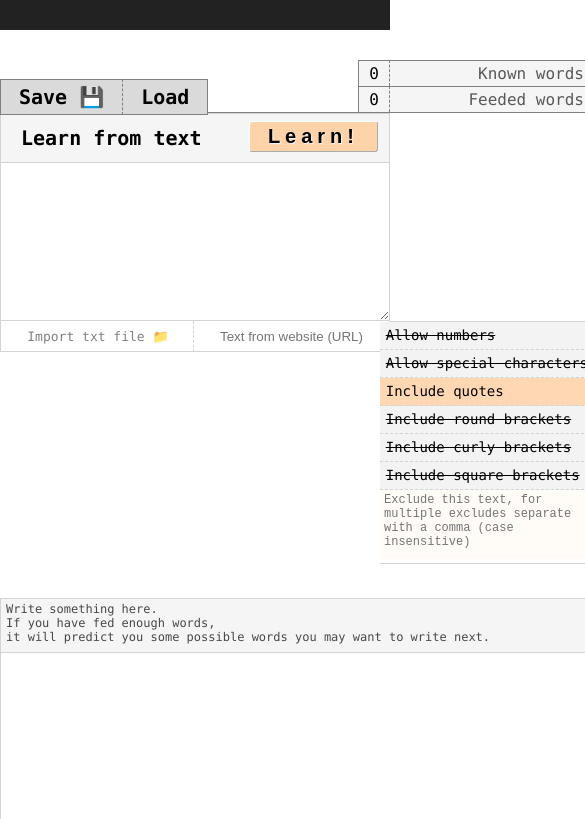
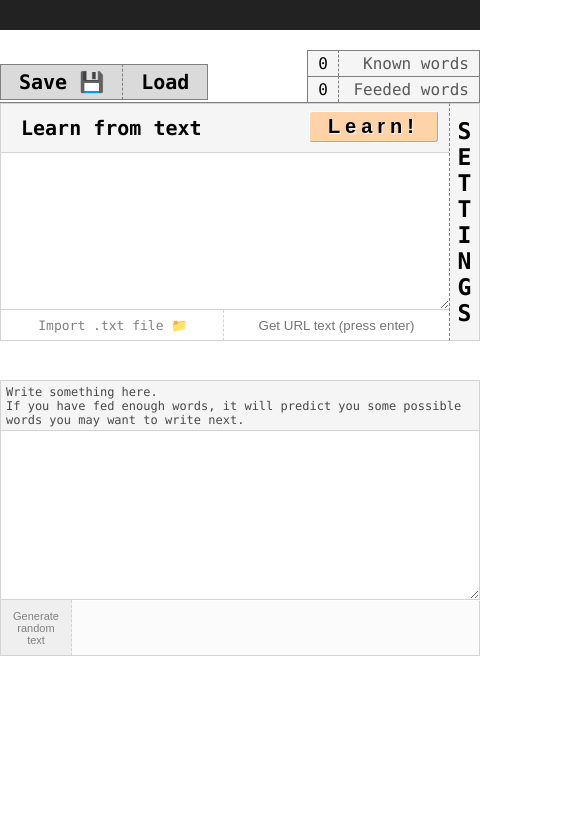
Before and after one commit to SchwSimon/predict, a React app: page / in a window 390 px wide. Shown: the part 85-904 px from the top of the page, 585 px wide, since content can reach past the window. After the commit the page ends 844 px from the top, so only its background shows below. Built offline with nearby package versions, Linux system fonts and the light colour scheme.

Commit message:
Some fixed and mobile optimization

```diff
--- a/public/index.html
+++ b/public/index.html
@@ -2,7 +2,7 @@
 <html lang="en">
   <head>
     <meta charset="utf-8">
-    <meta name="viewport" content="width=device-width, initial-scale=1, shrink-to-fit=yes">
+    <meta name="viewport" content="width=device-width, initial-scale=1, shrink-to-fit=no">
     <meta name="theme-color" content="#000000">
     <!--
       manifest.json provides metadata used when your web app is added to the
--- a/src/components/predict-input.js
+++ b/src/components/predict-input.js
@@ -69,7 +69,7 @@ class PredictInput extends PureComponent {
 		return (
 			<div>
 				<div className="PredictInput">
-					<div className="PredictInput-label">Write something here.<br/>If you have fed enough words,<br/>it will predict you some possible words you may want to write next.</div>
+					<div className="PredictInput-label">Write something here.<br/>If you have fed enough words, it will predict you some possible words you may want to write next.</div>
 					<textarea
 						ref={input => this.input = input}
 						className="PredictInput-input onInputFocus"
--- a/src/components/predict-random.js
+++ b/src/components/predict-random.js
@@ -48,7 +48,7 @@ class PredictRandom extends PureComponent {
 			// begin the random text with the first index word as starting word
 		let randomText = indexWord.charAt(0).toUpperCase() + indexWord.substr(1);
 
-		for( let i = 0; ;i++ ) {	// for(let i = 0, len = Math.ceil(Math.random()*(20-6)+6); i < len; i++) {
+		for( let i = 0; ;i++ ) {
 			if (!this.props.words[indexWord])	// if the indexWord does not exist, generate another one
 				indexWord = defaultKeyList[randomIndex(defaultKeyList.length)];
 
--- a/src/components/predict-settings.js
+++ b/src/components/predict-settings.js
@@ -19,8 +19,13 @@ class Settings extends PureComponent {
 	constructor(props) {
 		super(props);
 
+		this.state = {
+			showSettings: false
+		}
+
 		this.onCheckboxChange = this.onCheckboxChange.bind(this);
 		this.onExcludeChange = this.onExcludeChange.bind(this);
+		this.toggleSettings = this.toggleSettings.bind(this);
 	}
 
 	// on bool setting toggle
@@ -57,9 +62,16 @@ class Settings extends PureComponent {
 		}
 	}
 
+	toggleSettings() {
+		this.setState({
+			showSettings: !this.state.showSettings
+		})
+	}
+
 	render() {
 		return (
 			<div className="Settings">
+				<div className={'Settings-main' + ((this.state.showSettings) ? ' Settings-show' : '')}>
 					{Object.keys(boolSettingTitles).map((key, index) => {
 						return (
 							<div
@@ -84,6 +96,11 @@ class Settings extends PureComponent {
 						spellecheck="false"
 					/>
 				</div>
+				<div className={'Settings-trigger' + ((this.state.showSettings) ? ' Settings-trigger-open' : '')} onClick={this.toggleSettings}>
+					<div className="Settings-trigger-label">S E T T I N G S</div>
+					<div className="vCenterer"></div>
+				</div>
+			</div>
 		)
 	}
 }
--- a/src/components/predict-trainer.js
+++ b/src/components/predict-trainer.js
@@ -158,7 +158,6 @@ class Trainer extends PureComponent {			// MAKE URL LOADING STATE !
 					onClick={this.onTextLearn}
 					disabled={this.state.modalShow}
 				>Learn!</button>
-				<div className="Trainer-text-con">
 				<textarea
 					className="Trainer-text-input onInputFocus"
 					ref={input => this.textInput = input}
@@ -177,10 +176,9 @@ class Trainer extends PureComponent {			// MAKE URL LOADING STATE !
 					</div>
 					<div className="vCenterer" />
 				</div>
-				</div>
-				<div className="Trainer-file-con">
+				<div className="Trainer-file">
 					<div className="Trainer-file-label">
-						Import txt file
+						Import .txt file
 						<span role="img" aria-label="file"> &#128193;</span>
 					</div>
 					<div className="vCenterer" />
@@ -196,7 +194,7 @@ class Trainer extends PureComponent {			// MAKE URL LOADING STATE !
 					className="Trainer-url-input"
 					ref={input => this.urlInput = input}
 					onKeyDown={this.onUrlEnter}
-					placeholder="Text from website (URL)"
+					placeholder="Get URL text (press enter)"
 					type="text"
 				/>
 			</div>
--- a/src/containers/Learn.js
+++ b/src/containers/Learn.js
@@ -9,11 +9,8 @@ import Settings from '../components/predict-settings';
 class Learn extends PureComponent {
 	render() {
 		return (
-			<div>
 			<div style={{
-					display: 'inline-block',
-					marginBottom: 30,
-					marginTop: 30
+				marginBottom: 70,
 			}}>
 				<div style={{
 					position: 'relative',
@@ -24,11 +21,11 @@ class Learn extends PureComponent {
 					<Statistic />
 					<div style={{clear:'both'}} />
 				</div>
-					<div>
+				<div style={{
+					position: 'relative'
+				}}>
 					<Trainer />
 					<Settings />
-						<div style={{clear:'both'}} />
-					</div>
 				</div>
 			</div>
 		)
--- a/src/reducers/predict/TextParser.js
+++ b/src/reducers/predict/TextParser.js
@@ -2,6 +2,15 @@
 
 const PHRASE_END_PUNCTUATION = '.';
 const PHRASE_BREAK_PUNCTUATION = ',';
+
+/*
+ * Firefox only issue, when the words "watch" or "unwatch" are getting assigned,
+ * it will cause a TypeError later when parsing the object.
+ * Because we handle all text in lower case only the other prototypes are not an issue because they are camelcased
+ * Except for the constructor, so we just regex that word out..
+ */
+delete Object.prototype.watch;
+delete Object.prototype.unwatch;
 
 /*
  * extract text between the given marks
@@ -61,14 +70,15 @@ export default function parseText(text, options) {
 		});
 	}
 
-	text = text.replace(/(?:https?|ftp):\/\/[\n\S]+/g, ' ')	// remove urls (https:// & http://)
+	text = text.replace(/constructor/g, ' ')	// remove the word "constructor", see the issue described at the beginning of the script
+					.replace(/(?:https?|ftp):\/\/[\n\S]+/g, ' ')	// remove urls (https:// & http://)
 					.replace(/(?:www).[\n\S]+/g, ' ')	// remvove urls (www.)
 
 					.replace(/[”“‘’«»]/g, '"')	// replace quotation marks to default: "
 					.replace(/[´`’]/g, "'")		// replace apostrophe marks to default: '
-					.replace(/[;?!:.]/g, PHRASE_END_PUNCTUATION)	// replace sentence ending or sentence breaking marks to default: .
-					.replace(/\n\s*\n/g, PHRASE_END_PUNCTUATION)	// replace double new lines to default: .
-					.replace(/[,]/g, PHRASE_BREAK_PUNCTUATION);	// replace sentence break mark to default: ,
+					.replace(/[?;!:.]/g, PHRASE_END_PUNCTUATION)	// replace sentence ending or sentence breaking marks to default phrase ending punctuation
+					.replace(/\n\s*\n/g, PHRASE_END_PUNCTUATION)	// replace double new lines to default phrase ending punctuation
+					.replace(/[,]/g, PHRASE_BREAK_PUNCTUATION);	// replace sentence break mark to default phrase breaking punctuation
 
 	if (!options.allowNumbers)
 		text = text.replace(/[0-9]/g, ' ');	// remove numbers
@@ -91,7 +101,7 @@ export default function parseText(text, options) {
 
 					.replace(/ ' /g, ' ')		// remove floating apostrophes
 					.replace(/ - /g, ' ')		// remove floating hyphens
-					.replace(/ . /g, ' ')		// remove floating dots
+					.replace(/ \. /g, ' ')		// remove floating dots
 					.replace(/ , /g, ' ')		// remove floating commas
 
 					.replace(/\s+/g, ' ');		// remove multiple spaces
--- a/src/reducers/predict/WordsAssigner.js
+++ b/src/reducers/predict/WordsAssigner.js
@@ -57,11 +57,10 @@ export function assignNewWords(words, nWords) {
 
 export function assignLeadingWords(words, nWords) {
 	words = Object.assign({}, words);
-
 	Object.keys(nWords).forEach((key) => {
 		if (!words[key])
 			words[key] = {count:0};
-		words[key].count = words[key].count + nWords[key];	// increment next word occurrence count
+		words[key].count = words[key].count + (nWords[key].count || nWords[key]);	// increment next word occurrence count
 	});
 
 	// calculate the word's probability as leading (starting/ending) word
--- a/src/styles/App.css
+++ b/src/styles/App.css
@@ -1,5 +1,6 @@
 .App {
 	text-align: center;
+	min-width: 480px;
 }
 	.App-header {
 		background-color: #222;
@@ -13,8 +14,8 @@
 	}
 
 	.App-body {
-		width: 713px;
-		margin: 0 auto 50px;
+		max-width: 720px;
+		margin: 20px auto 60px;
 	}
 
 	.vCenterer {
@@ -28,9 +29,3 @@
 	.onInputFocus:focus {
 		box-shadow: inset 0 0 4px 0 #aaa;
 	}
-
-@media all and (max-width: 720px) {
-	.App-body {
-		width: 595px;
-	}
-}
--- a/src/styles/predict-data.css
+++ b/src/styles/predict-data.css
@@ -1,7 +1,7 @@
 .Data {
 	float: left;
 	height: 32px;
-	margin-top: 19px;
+	margin-top: 18px;
 }
 	.Data-save,
 	.Data-load {
@@ -34,3 +34,10 @@
 			opacity: 0;
 			cursor: inherit;
 		}
+
+@media all and (max-width: 725px) {
+	.Data {
+		height: 32px;
+		margin-top: 14px;
+	}
+}
--- a/src/styles/predict-input.css
+++ b/src/styles/predict-input.css
@@ -7,9 +7,8 @@
 		background-color: whitesmoke;
 		border: 1px solid lightgray;
 		border-bottom: 0 none;
-		padding: 3px 5px 4px;
+		padding: 4px 5px 3px;
 		color: #484848;
-		height: 46px;
 	}
 	.PredictInput-input {
 		display: block;
--- a/src/styles/predict-settings.css
+++ b/src/styles/predict-settings.css
@@ -1,7 +1,17 @@
 .Settings {
-	float: right;
-	border: 1px solid lightgray;
-	border-left: 0 none;
+	position: absolute;
+	top: 0; right: 0;
+	height: 100%;
+}
+	.Settings-main {
+		width: 0;
+		transition: width 360ms;
+		overflow: hidden;
+		box-sizing: border-box;
+	} .Settings-show {
+		width: 206px;
+		border-right: 2px solid gray;
+		border-bottom: 2px solid gray;
 	}
 		.Settings-btn {
 			position: relative;
@@ -10,6 +20,7 @@
 			border-bottom: 1px dashed lightgray;
 			height: 16px;
 			font-size: 14px;
+			white-space: nowrap;
 		} .Settings-btn.false {
 			background-color: #f3f3f3;
 			text-decoration: line-through;
@@ -26,19 +37,55 @@
 				height: 100%;
 				opacity: 0;
 				cursor: pointer;
+				margin: 0;
 			}
 			.Settings-exclude {
 				border: 0 none;
-			width: 96%;
+				width: 100%;
 				padding: 3px 2%;
-			height: 63px;
+				height: 69px;
 				resize: none;
 				margin: 0;
 				font-size: 12px;
 				background-color: #fffbf7;
 				transition: box-shadow 330ms;
+				box-sizing: border-box;
 			} .Settings-exclude:focus {
 				background-color: white;
 			} .Settings-exclude[isContent] {
 				box-shadow: inset 0 0 0 40px #ffe8d2;
 			}
+
+		.Settings-trigger {
+			position: absolute;
+			top: 0; right: 100%;
+			height: calc(100% + 31px);
+			background-color: whitesmoke;
+			width: 31px;
+			text-align: center;
+			font-weight: bold;
+			font-size: 23px;
+			border: 1px solid lightgray;
+			box-sizing: border-box;
+			border-left: 1px dashed gray;
+			cursor: pointer;
+		} .Settings-trigger-open {
+			overflow: hidden;
+			box-shadow: 3px 0px 5px 0px gray;
+			border-left-style: solid;
+			border-bottom: 2px solid gray;
+			transition: box-shadow 220ms;
+		} .Settings-trigger-open:hover {
+			box-shadow: 2px 0px 2px 0px gray;
+		}
+			.Settings-trigger-label {
+				display: inline-block;
+				vertical-align: middle;
+				max-width: 99%;
+			}
+
+@media all and (max-width: 725px) {
+	.Settings-exclude {
+		height: 67px;
+	}
+}
--- a/src/styles/predict-statistic.css
+++ b/src/styles/predict-statistic.css
@@ -12,10 +12,11 @@
 		border-bottom: 0 none;
 	} .Statistic-label {
 		color: #595959;
-		width: 184px;
+		width: 120px;
 		border-left-style: dashed;
 	} .Statistic-value {
 		color: black;
 		text-align: right;
+		min-width: 10px;
 		border-right: 0 none;
 	}
--- a/src/styles/predict-trainer.css
+++ b/src/styles/predict-trainer.css
@@ -1,6 +1,8 @@
 .Trainer {
 	position: relative;
-	float: left;
+	width: calc(100% - 30px);
+	min-width: 360px;
+	box-sizing: border-box;
 }
 	.Trainer-head-label {
 		text-align: left;
@@ -29,18 +31,16 @@
 	} .Trainer-head-learnBtn:active {
 		border-style: inset;
 	}
-	.Trainer-text-con {
-		position: relative;
-	}
 	.Trainer-text-input {
 		display: block;
-			width: 498px;
-			min-height: 149px;
-			height: 149px;
+		min-height: 158px;
+		height: 158px;
 		border: 1px solid lightgray;
 		margin: 0;
 		padding: 4px;
 		resize: vertical;
+		box-sizing: border-box;
+		width: 100%;
 	}
 	.Trainer-text-modal {
 		display: none;
@@ -75,7 +75,7 @@
 				color: black;
 			}
 	.Trainer-url-input,
-	.Trainer-file-con {
+	.Trainer-file {
 		position: absolute;
 		top: 100%;
 		width: 50%;
@@ -84,7 +84,7 @@
 		border: 1px solid lightgray;
 		border-top: 0 none;
 		text-align: center;
-	} .Trainer-file-con {
+	} .Trainer-file {
 		border-right: 0 none;
 		left: 0;
 	} .Trainer-url-input {
@@ -105,9 +105,3 @@
 			opacity: 0;
 			cursor: pointer;
 		}
-
-@media all and (max-width: 720px) {
-	.Trainer-text-input {
-		width: 380px;
-	}
-}
```
Lines whose indentation alone changed are shown as unchanged.
